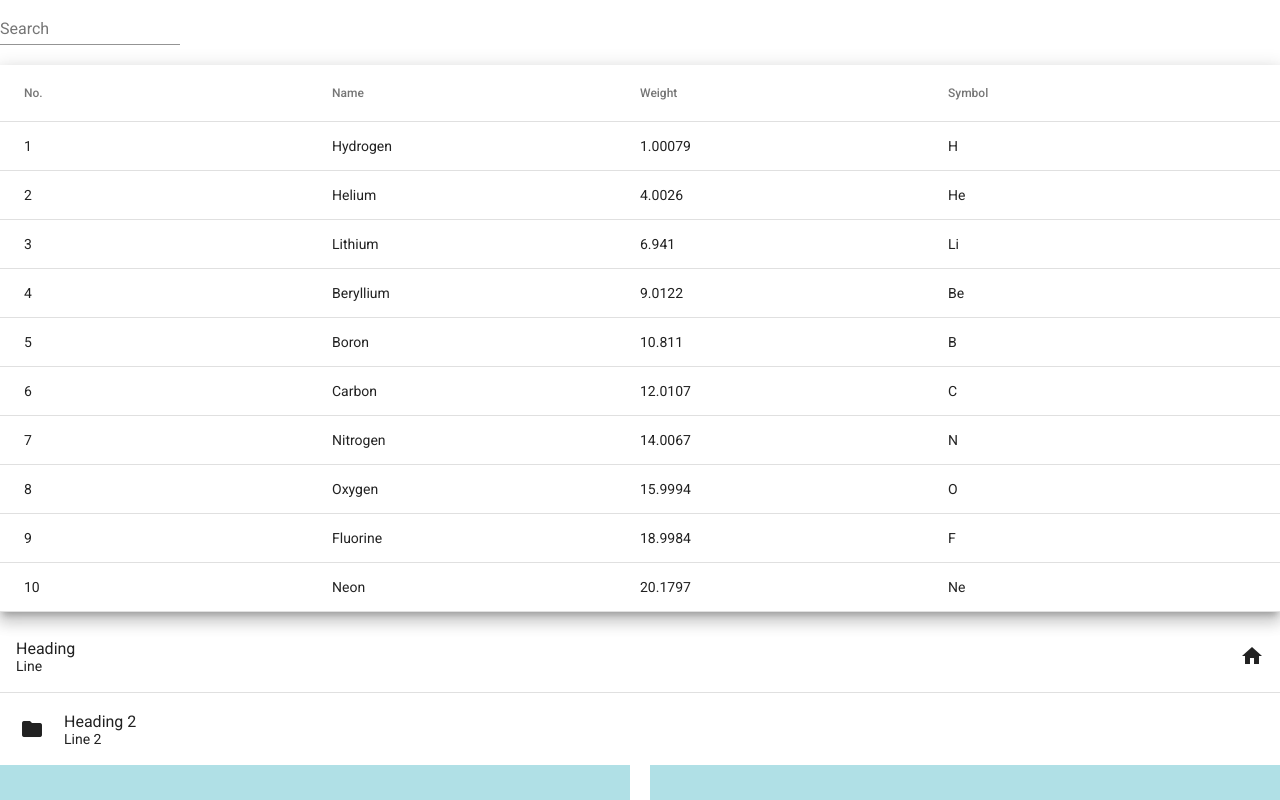
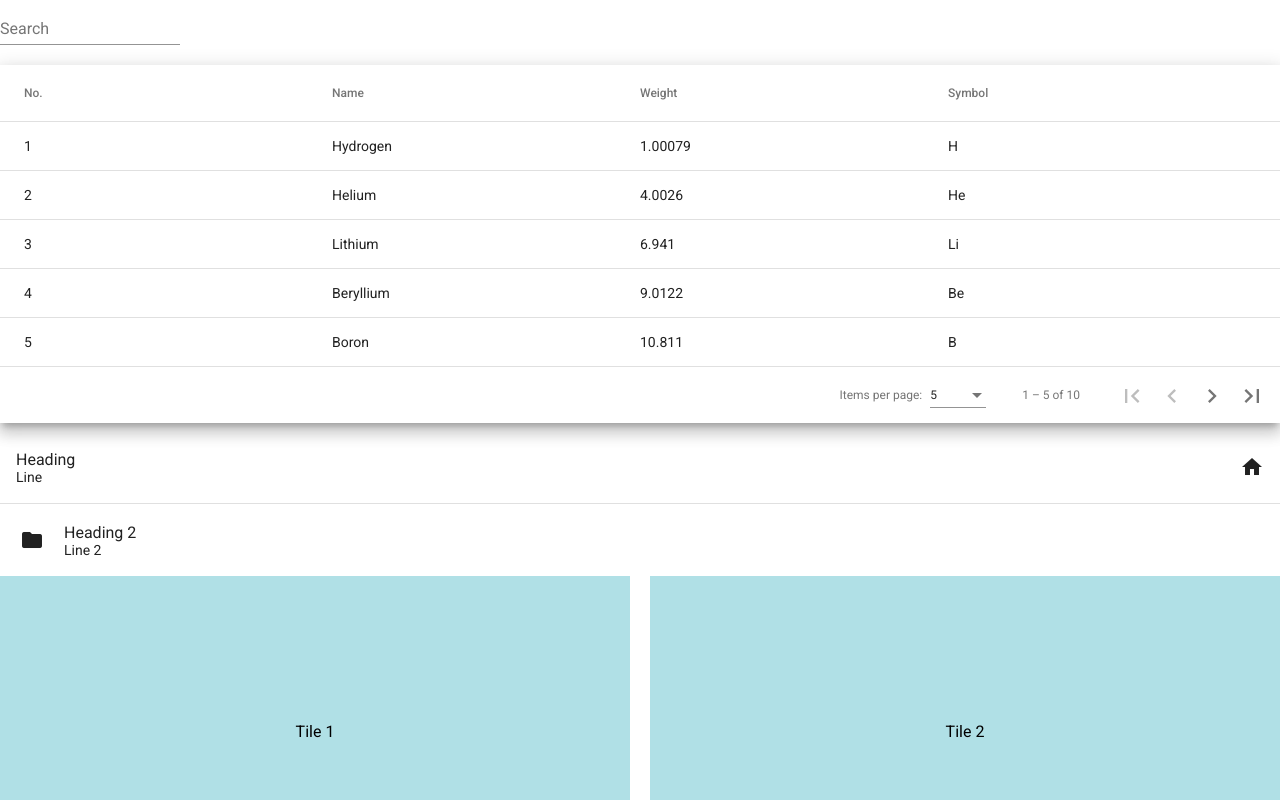
Before and after one commit to Ben-yon/angular--aterial-demo, an Angular app: page / in a window 1280 px wide. Shown: the top 800 px of the page. Built offline with nearby package versions, Linux system fonts and the light colour scheme.

Commit message:
material table paginator

```diff
--- a/src/app/app.component.html
+++ b/src/app/app.component.html
@@ -167,7 +167,8 @@
 <mat-form-field>
   <input (keyup)="applyFilter($event.target.value)" matInput placeholder="Search">
 </mat-form-field>
-<mat-table [dataSource]="dataSource" matSort class="mat-elevation-z10">
+<div class="mat-elevation-z10">
+<mat-table [dataSource]="dataSource" matSort>
   <!-- Position Column -->
   <ng-container matColumnDef="position">
     <mat-header-cell *matHeaderCellDef mat-sort-header> No. </mat-header-cell>
@@ -195,6 +196,8 @@
   <mat-header-row *matHeaderRowDef="displayedColumns"></mat-header-row>
   <mat-row (click)="logData(row)" *matRowDef="let row; columns: displayedColumns;"></mat-row>
 </mat-table>
+<mat-paginator [pageSizeOptions]="[5, 10, 20]" showFirstLastButtons></mat-paginator>
+</div>
 <!-- <mat-list dense>
   <mat-list-item>Item 1</mat-list-item>
   <mat-list-item>Item 2</mat-list-item>
--- a/src/app/app.component.ts
+++ b/src/app/app.component.ts
@@ -7,7 +7,8 @@ import { map, startWith } from 'rxjs/operators';
 import { MatSnackBar } from '@angular/material/snack-bar';
 import { MatDialog } from '@angular/material/dialog';
 import { MatTableDataSource } from '@angular/material/table';
-import { MatSort, Sort } from '@angular/material/sort';
+import { MatSort } from '@angular/material/sort';
+import { MatPaginator } from '@angular/material/paginator';
 
 @Component({
   selector: 'app-root',
@@ -24,6 +25,7 @@ export class AppComponent implements OnInit, AfterViewInit{
    filteredOptions!: Observable<string[]>;
 
    @ViewChild(MatSort) sort!: MatSort;
+   @ViewChild(MatPaginator) paginator!: MatPaginator;
    ngOnInit(){
     this.filteredOptions = this.myControl.valueChanges.pipe(
       startWith(''),
@@ -32,6 +34,7 @@ export class AppComponent implements OnInit, AfterViewInit{
    }
    ngAfterViewInit(){
     this.dataSource.sort = this.sort;
+    this.dataSource.paginator = this.paginator
    }
 
    private _filter(value: string): string[] {
--- a/src/app/material/material.module.ts
+++ b/src/app/material/material.module.ts
@@ -27,6 +27,7 @@ import { MatSnackBarModule } from '@angular/material/snack-bar'
 import { MatDialogModule } from '@angular/material/dialog';
 import { MatTableModule } from '@angular/material/table';
 import { MatSortModule  } from '@angular/material/sort';
+import { MatPaginatorModule } from '@angular/material/paginator';
 
 const material = [
   MatButtonModule,
@@ -56,7 +57,8 @@ const material = [
   MatSnackBarModule,
   MatDialogModule,
   MatTableModule,
-  MatSortModule
+  MatSortModule,
+  MatPaginatorModule
 
 ];
 
```
